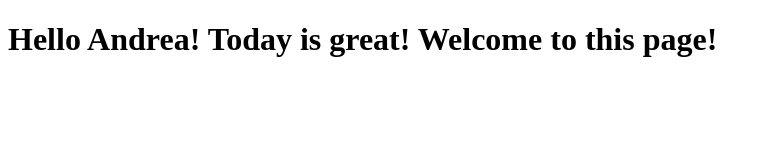
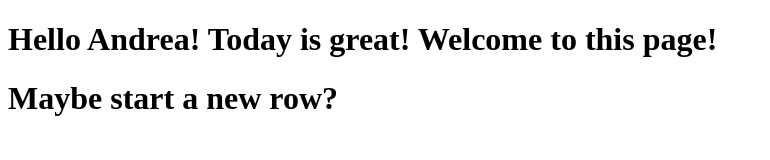
Before and after one commit to andreamuerth/coursera-test, a plain HTML site: page site/index.html in a window 1280 px wide. Shown: the whole page, without its empty margins (0-770 px from the left). Drawn offline with Linux system fonts and the light colour scheme.

Commit message:
small addition

```diff
--- a/site/index.html
+++ b/site/index.html
@@ -6,5 +6,6 @@
 <body>
 <h1>Hello Andrea! Today is great!
 	Welcome to this page!<h1>
+		<h1> Maybe start a new row?<h1>
 </body>
 </html>
```
